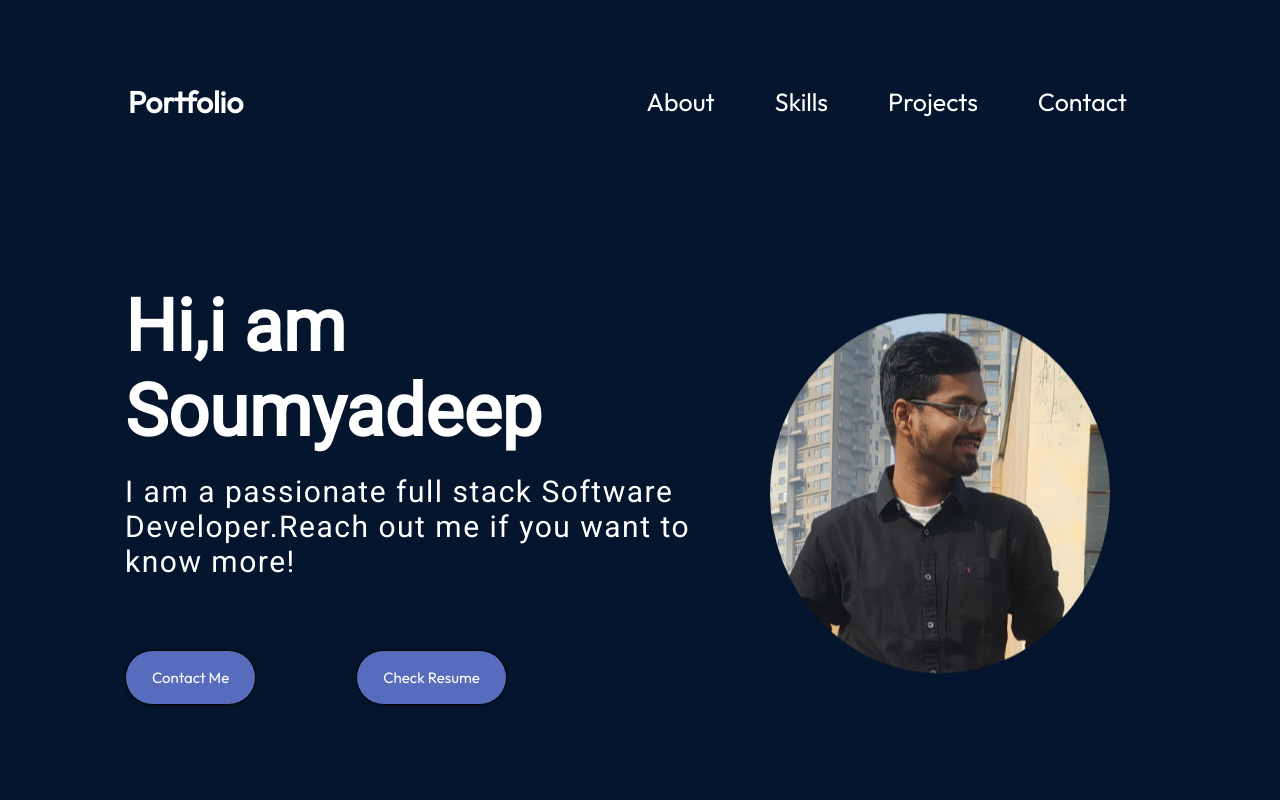
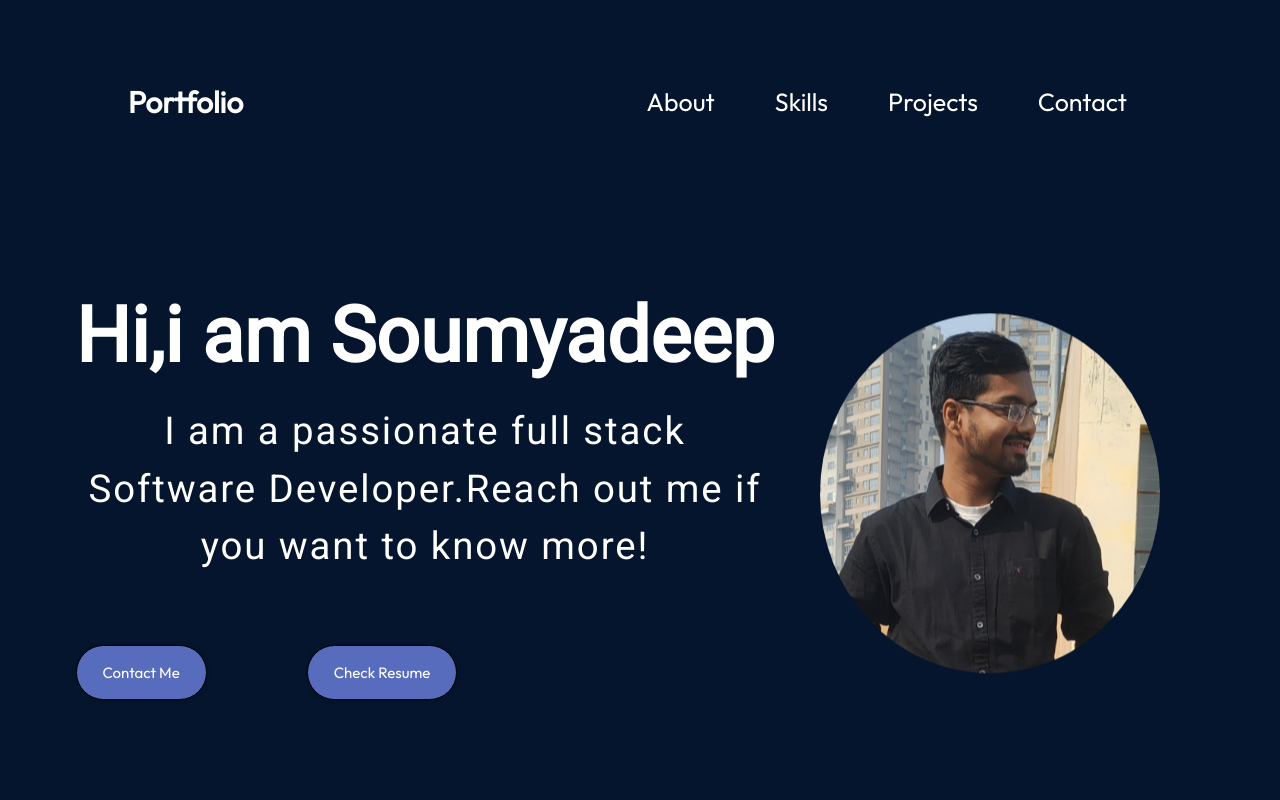
Before and after one commit to Soumyadeep-Dey10/My-Portfolio, a React (Vite) app: page / in a window 1280 px wide. Shown: the top 800 px of the page. Built offline with nearby package versions, Linux system fonts and the light colour scheme.

Commit message:
Added stylings

```diff
--- a/src/components/Hero.module.css
+++ b/src/components/Hero.module.css
@@ -11,21 +11,23 @@
     display: flex;
     flex-direction: column;
     gap: 20px;
+    text-align: center;
 }
 .heading{
-    font-size: 72px;
+    font-size: 6vw;
     font-weight: 800;
-    line-height: 84.38px;
-    text-align: left;
+    line-height: 1.2;
+    /* text-align: left; */
     color: var(--color-text);
     font-family: var(--font-roboto);
+    white-space: nowrap;
 }
 .p{
     font-family: Roboto;
-    font-size: 30px;
+    font-size: 3vw;
     font-weight: 400;
-    line-height: 35.16px;
-    text-align: left;
+    line-height: 1.5;
+    /* text-align: left; */
     color: var(--color-text);
 }
 .contactBtn{
@@ -109,6 +111,7 @@
     }
     .content{
         align-items: center;
+        gap: 10px;
     }
     .aboutButton{
         display: flex;
```
